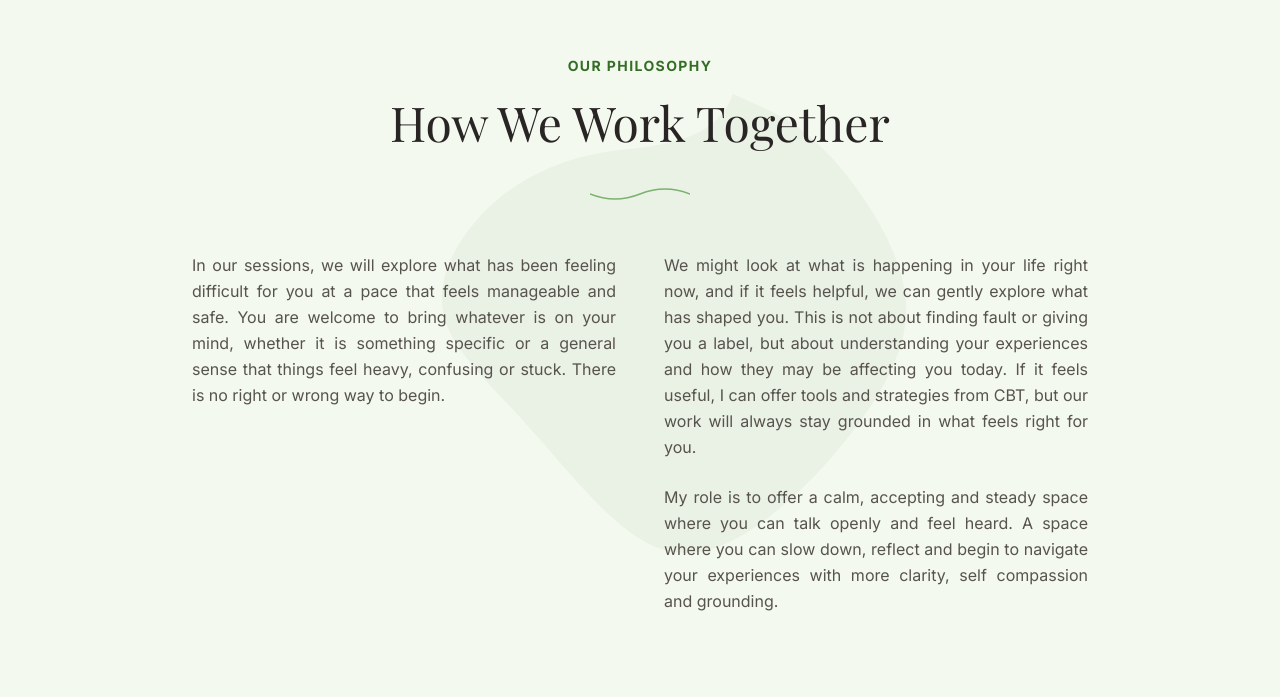
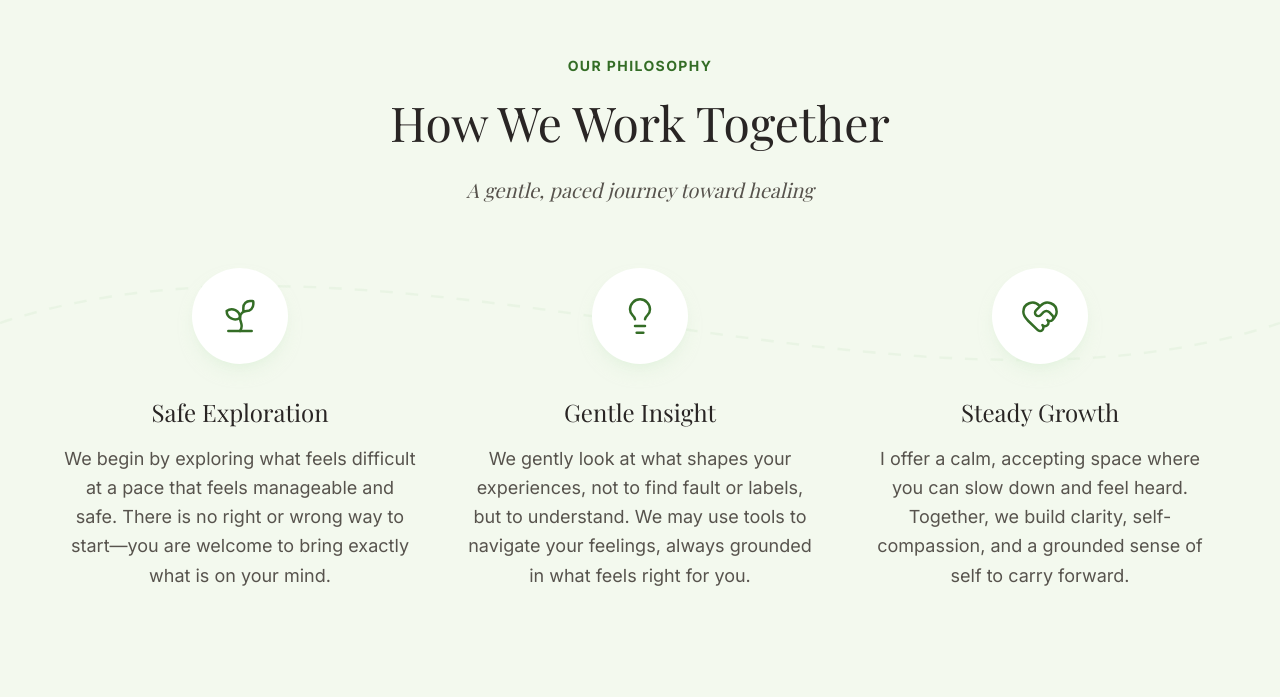
Before and after one commit to Tech-Care-System/ash-therapy, a Next.js app in the folder apps/web/: page / in a window 1280 px wide. Shown: the part 2763-3460 px from the top of the page. Built offline with nearby package versions, Linux system fonts and the light colour scheme; a web font is replaced by a local one.

Commit message:
feat(web): redesign 'Our Philosophy' section with new layout

```diff
--- a/apps/web/components/sections/Approach.tsx
+++ b/apps/web/components/sections/Approach.tsx
@@ -1,44 +1,60 @@
 "use client";
 
 import { FadeIn } from "@ash-therapy/ui";
+import { HeartHandshake, Lightbulb, Sprout } from "lucide-react";
 import { APPROACH_CONTENT } from "../../data/approach";
+
+const iconMap = {
+  Sprout: Sprout,
+  Lightbulb: Lightbulb,
+  HeartHandshake: HeartHandshake,
+};
 
 export function Approach() {
   return (
     <section id="approach" className="bg-sage-50/50 py-24 md:py-32 relative overflow-hidden">
 
-      {/* Background Watermark */}
-      <div className="absolute top-1/2 left-1/2 -translate-x-1/2 -translate-y-1/2 w-[600px] h-[600px] opacity-[0.03] pointer-events-none select-none">
-         <svg viewBox="0 0 200 200" xmlns="http://www.w3.org/2000/svg" className="w-full h-full fill-current text-sage-900">
-            <path d="M43.6,-74.6C56.3,-68.8,66.4,-57.6,74.7,-45.3C82.9,-33.1,89.3,-19.7,88.7,-6.6C88.1,6.5,80.5,19.3,71.7,31.1C62.9,42.8,52.8,53.5,41.4,61.9C30,70.3,17.3,76.4,3.7,70C-9.9,63.6,-24.4,44.7,-37.8,29.9C-51.2,15.1,-63.5,4.4,-65.7,-7.8C-67.9,-20,-60,-33.7,-49.6,-43.3C-39.2,-52.9,-26.3,-58.4,-13.4,-60.7C-0.5,-63,25,-62.1,30.9,-80.4L43.6,-74.6Z" transform="translate(100 100)" />
+      {/* Background Watermark/Decor */}
+      <div className="absolute top-1/2 left-1/2 -translate-x-1/2 -translate-y-1/2 w-full h-full max-w-7xl mx-auto pointer-events-none select-none opacity-20">
+         <svg className="w-full h-full text-sage-200" viewBox="0 0 1000 400" fill="none" xmlns="http://www.w3.org/2000/svg">
+             <path d="M0,200 C300,100 700,300 1000,200" stroke="currentColor" strokeWidth="2" strokeDasharray="10 10" />
          </svg>
       </div>
 
       <div className="container mx-auto px-6 md:px-12 relative z-10">
-        <div className="mx-auto max-w-4xl text-center">
+        <div className="mx-auto max-w-4xl text-center mb-16">
           <FadeIn>
             <span className="text-sage-600 font-bold uppercase tracking-widest text-sm mb-4 block">Our Philosophy</span>
-            <h2 className="font-serif text-stone-800 mb-8 text-4xl md:text-5xl leading-tight">
+            <h2 className="font-serif text-stone-800 mb-6 text-4xl md:text-5xl leading-tight">
               {APPROACH_CONTENT.title}
             </h2>
+            <p className="text-xl text-stone-600 font-serif italic">
+               {APPROACH_CONTENT.subtitle}
+            </p>
+          </FadeIn>
+        </div>
 
-            {/* Decorative Separator */}
-            <div className="flex justify-center mb-12">
-               <svg width="100" height="20" viewBox="0 0 100 20" className="text-sage-400 stroke-current fill-none" strokeWidth="1.5">
-                  <path d="M0 10 Q 25 20 50 10 T 100 10" />
-               </svg>
-            </div>
-          </FadeIn>
+        <div className="grid md:grid-cols-3 gap-12 max-w-6xl mx-auto relative">
+          {APPROACH_CONTENT.steps.map((step, index) => {
+            const Icon = iconMap[step.icon as keyof typeof iconMap];
+            return (
+              <FadeIn key={index} delay={index * 0.2}>
+                <div className="relative group text-center">
 
-          <div className="prose prose-lg prose-stone mx-auto text-stone-600 leading-relaxed columns-1 md:columns-2 gap-12 text-left md:text-justify max-w-none">
-            {APPROACH_CONTENT.paragraphs.map((paragraph, index) => (
-              <FadeIn key={index} delay={index * 0.2}>
-                <p className="mb-6 break-inside-avoid-column">
-                  {paragraph}
-                </p>
+                  {/* Icon Circle */}
+                  <div className="w-24 h-24 mx-auto bg-white rounded-full shadow-lg shadow-sage-100/50 flex items-center justify-center mb-8 relative z-10 group-hover:scale-110 transition-transform duration-500">
+                    <Icon className="w-10 h-10 text-sage-600" strokeWidth={1.5} />
+                  </div>
+
+                  {/* Content */}
+                  <h3 className="font-serif text-2xl text-stone-800 mb-4">{step.title}</h3>
+                  <p className="text-stone-600 leading-relaxed text-lg">
+                    {step.description}
+                  </p>
+                </div>
               </FadeIn>
-            ))}
-          </div>
+            );
+          })}
         </div>
       </div>
     </section>
--- a/apps/web/data/approach.ts
+++ b/apps/web/data/approach.ts
@@ -1,8 +1,21 @@
 export const APPROACH_CONTENT = {
   title: "How We Work Together",
-  paragraphs: [
-    "In our sessions, we will explore what has been feeling difficult for you at a pace that feels manageable and safe. You are welcome to bring whatever is on your mind, whether it is something specific or a general sense that things feel heavy, confusing or stuck. There is no right or wrong way to begin.",
-    "We might look at what is happening in your life right now, and if it feels helpful, we can gently explore what has shaped you. This is not about finding fault or giving you a label, but about understanding your experiences and how they may be affecting you today. If it feels useful, I can offer tools and strategies from CBT, but our work will always stay grounded in what feels right for you.",
-    "My role is to offer a calm, accepting and steady space where you can talk openly and feel heard. A space where you can slow down, reflect and begin to navigate your experiences with more clarity, self compassion and grounding.",
-  ],
+  subtitle: "A gentle, paced journey toward healing",
+  steps: [
+    {
+      title: "Safe Exploration",
+      description: "We begin by exploring what feels difficult at a pace that feels manageable and safe. There is no right or wrong way to start—you are welcome to bring exactly what is on your mind.",
+      icon: "Sprout"
+    },
+    {
+      title: "Gentle Insight",
+      description: "We gently look at what shapes your experiences, not to find fault or labels, but to understand. We may use tools to navigate your feelings, always grounded in what feels right for you.",
+      icon: "Lightbulb"
+    },
+    {
+      title: "Steady Growth",
+      description: "I offer a calm, accepting space where you can slow down and feel heard. Together, we build clarity, self-compassion, and a grounded sense of self to carry forward.",
+      icon: "HeartHandshake"
+    }
+  ]
 };
```
